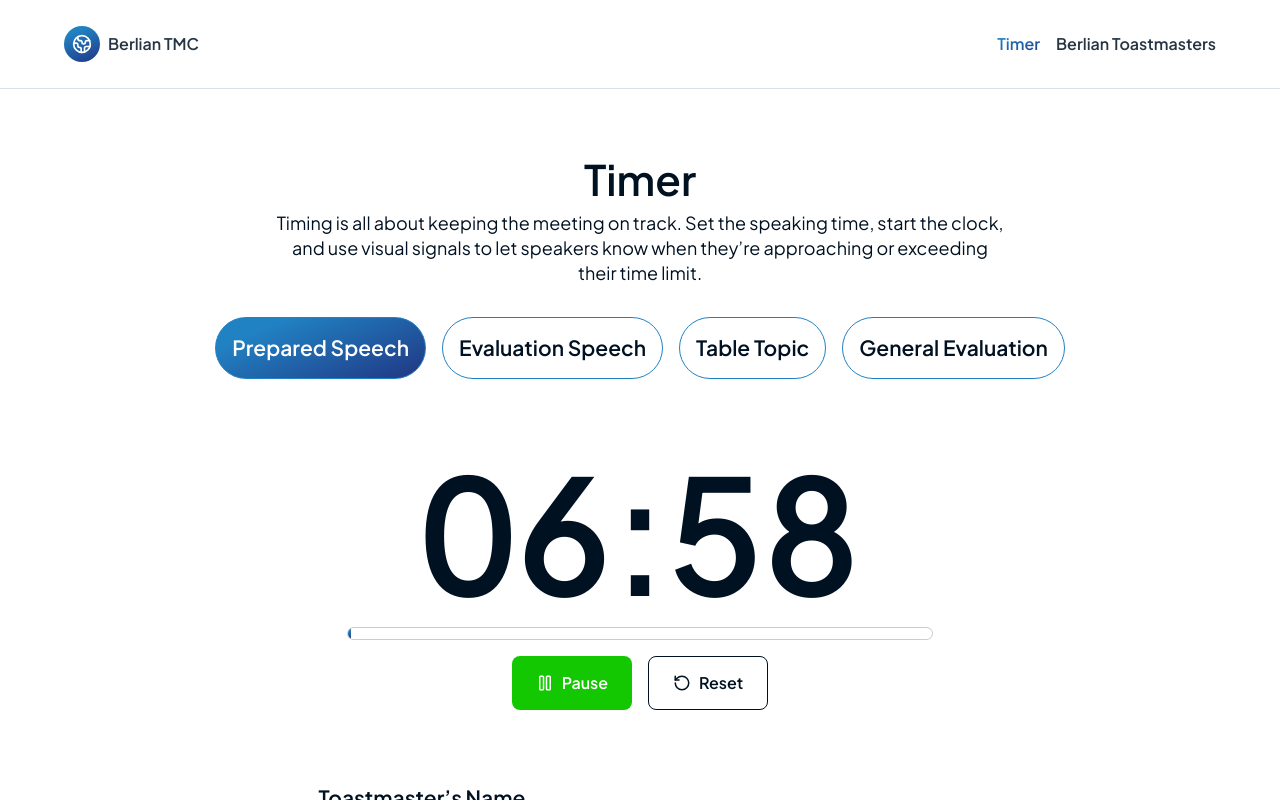
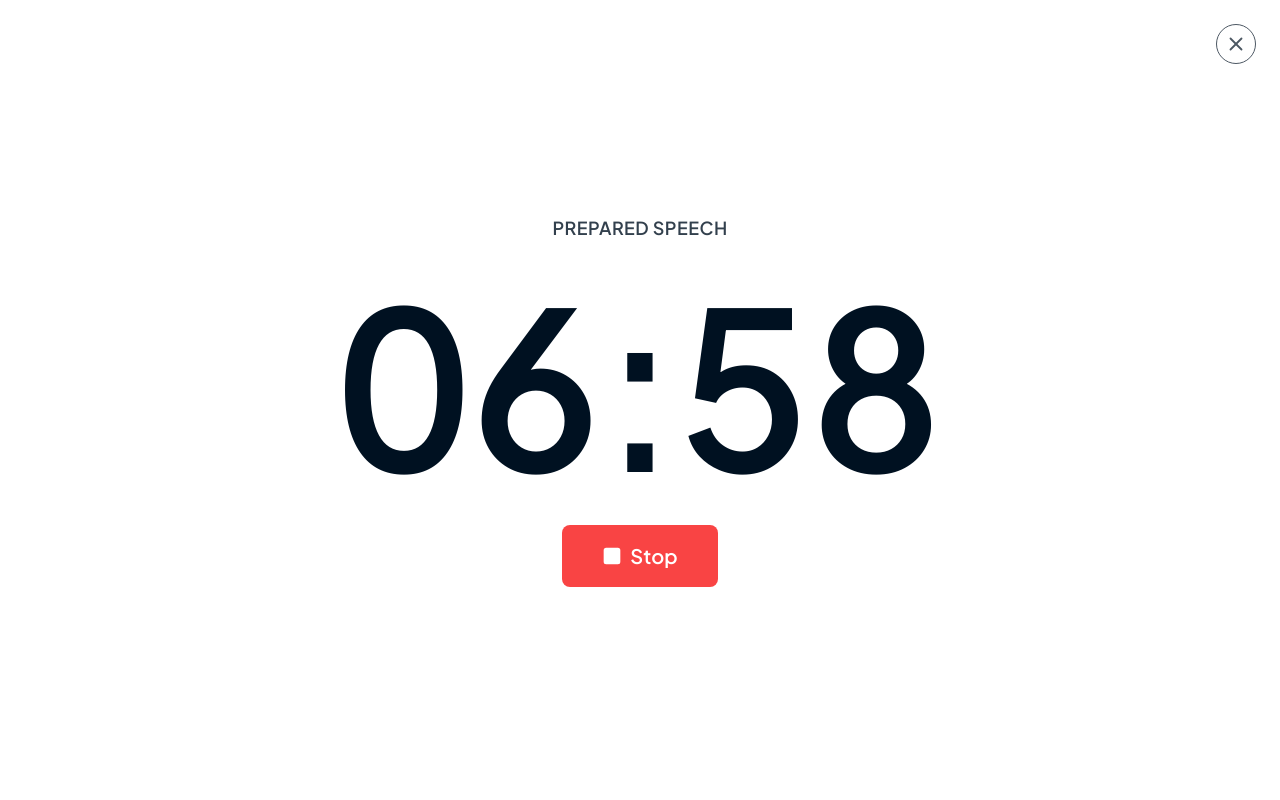
Before and after one commit to bsidesign/berliantmc, a Next.js app: page /timer in a window 1280 px wide. Both pictures are taken after a click on the button "Start". Shown: the top 800 px of the page. Built offline with nearby package versions, Linux system fonts and the light colour scheme.

Commit message:
Update Timer with fullscreen mode and color zones,

```diff
--- a/src/app/timer/page.tsx
+++ b/src/app/timer/page.tsx
@@ -1,9 +1,9 @@
 "use client";
 
 import { useEffect, useMemo, useRef, useState } from "react";
-import { Play, Pause, RotateCcw, Trash2 } from "lucide-react";
+import { Play, Square, RotateCcw, Trash2, X } from "lucide-react";
 import Header from "@/components/Header";
-import { TIMER_CATEGORIES, formatTime } from "@/lib/timer-categories";
+import { TIMER_CATEGORIES, type TimerCategory, formatTime } from "@/lib/timer-categories";
 
 type SummaryRow = {
   id: string;
@@ -11,6 +11,33 @@ type SummaryRow = {
   category: string;
   time: string;
   note: string;
+};
+
+type Mode = "idle" | "running" | "naming";
+type Zone = "white" | "green" | "yellow" | "red" | "black";
+
+function zoneFor(elapsed: number, category: TimerCategory): Zone {
+  if (elapsed < category.green) return "white";
+  if (elapsed < category.yellow) return "green";
+  if (elapsed < category.red) return "yellow";
+  if (elapsed < category.black) return "red";
+  return "black";
+}
+
+const ZONE_STYLES: Record<Zone, string> = {
+  white: "bg-white text-brand-dark-1",
+  green: "bg-[#14c801] text-white",
+  yellow: "bg-[#f5c518] text-brand-dark-1",
+  red: "bg-[#f94444] text-white",
+  black: "bg-black text-white",
+};
+
+const ZONE_NOTES: Record<Zone, string> = {
+  white: "Under minimum time",
+  green: "On time",
+  yellow: "Wrap up",
+  red: "Over time",
+  black: "Not eligible to vote",
 };
 
 export default function TimerPage() {
@@ -21,19 +48,20 @@ export default function TimerPage() {
   );
 
   const [remaining, setRemaining] = useState(category.red);
-  const [running, setRunning] = useState(false);
+  const [mode, setMode] = useState<Mode>("idle");
+  const [finalElapsed, setFinalElapsed] = useState(0);
   const [name, setName] = useState("");
   const [rows, setRows] = useState<SummaryRow[]>([]);
   const intervalRef = useRef<ReturnType<typeof setInterval> | null>(null);
 
-  function selectCategory(next: (typeof TIMER_CATEGORIES)[number]) {
+  function selectCategory(next: TimerCategory) {
     setCategoryId(next.id);
-    setRunning(false);
+    setMode("idle");
     setRemaining(next.red);
   }
 
   useEffect(() => {
-    if (running) {
+    if (mode === "running") {
       intervalRef.current = setInterval(() => {
         setRemaining((r) => r - 1);
       }, 1000);
@@ -43,40 +71,40 @@ export default function TimerPage() {
     return () => {
       if (intervalRef.current) clearInterval(intervalRef.current);
     };
-  }, [running]);
+  }, [mode]);
 
   const elapsed = category.red - remaining;
-  const zone =
-    elapsed < category.green
-      ? "neutral"
-      : elapsed < category.yellow
-        ? "green"
-        : elapsed < category.red
-          ? "yellow"
-          : "red";
-
-  const zoneStyles: Record<string, string> = {
-    neutral: "bg-white text-brand-dark-1",
-    green: "bg-[#14c801] text-white",
-    yellow: "bg-[#f5c518] text-brand-dark-1",
-    red: "bg-[#f94444] text-white",
-  };
-
+  const zone = zoneFor(elapsed, category);
   const progressPct = Math.min(100, Math.max(0, (elapsed / category.red) * 100));
 
+  function handleStart() {
+    setMode("running");
+  }
+
+  function handleStop() {
+    setFinalElapsed(elapsed);
+    setMode("naming");
+  }
+
   function handleReset() {
-    setRunning(false);
+    setMode("idle");
     setRemaining(category.red);
   }
 
-  function handleSave() {
+  function handleCancelFullscreen() {
+    setMode("idle");
+    setRemaining(category.red);
+  }
+
+  function handleAddSpeaker() {
+    const finalZone = zoneFor(finalElapsed, category);
     setRows((prev) => [
       {
         id: crypto.randomUUID(),
         name: name.trim() || "Unnamed speaker",
         category: category.label,
-        time: formatTime(elapsed),
-        note: zone === "red" ? "Over time" : zone === "yellow" ? "Wrap up" : "On time",
+        time: formatTime(finalElapsed),
+        note: ZONE_NOTES[finalZone],
       },
       ...prev,
     ]);
@@ -111,9 +139,7 @@ export default function TimerPage() {
           ))}
         </div>
 
-        <div
-          className={`flex w-full max-w-[758px] flex-col items-center gap-4 rounded-2xl py-10 transition-colors ${zoneStyles[zone]}`}
-        >
+        <div className="flex w-full max-w-[758px] flex-col items-center gap-4 rounded-2xl border border-brand-dark-4 bg-white py-10 text-brand-dark-1">
           <p className="text-[96px] font-semibold leading-none tabular-nums sm:text-[160px]">
             {formatTime(remaining)}
           </p>
@@ -125,11 +151,11 @@ export default function TimerPage() {
           </div>
           <div className="flex gap-4">
             <button
-              onClick={() => setRunning((r) => !r)}
+              onClick={handleStart}
               className="flex items-center gap-2 rounded-lg bg-[#14c801] px-6 py-3.5 text-[16px] font-semibold text-white"
             >
-              {running ? <Pause size={18} /> : <Play size={18} />}
-              {running ? "Pause" : "Start"}
+              <Play size={18} />
+              Start
             </button>
             <button
               onClick={handleReset}
@@ -139,24 +165,6 @@ export default function TimerPage() {
               Reset
             </button>
           </div>
-        </div>
-
-        <div className="flex w-full max-w-[643px] items-end gap-4">
-          <div className="flex flex-1 flex-col gap-1">
-            <label className="text-[21px] font-semibold">Toastmaster&rsquo;s Name</label>
-            <input
-              value={name}
-              onChange={(e) => setName(e.target.value)}
-              placeholder="Example: Lord Doni ..."
-              className="h-[50px] rounded-lg border border-black/25 px-4 text-[18px] outline-none focus:border-brand-blue"
-            />
-          </div>
-          <button
-            onClick={handleSave}
-            className="h-[50px] rounded-lg border border-black/25 px-6 text-[16px] font-semibold text-brand-dark-2"
-          >
-            Save
-          </button>
         </div>
 
         <section className="w-full rounded-lg py-8 brand-gradient">
@@ -206,6 +214,68 @@ export default function TimerPage() {
           </div>
         </section>
       </main>
+
+      {(mode === "running" || mode === "naming") && (
+        <div
+          className={`fixed inset-0 z-50 flex flex-col items-center justify-center gap-8 transition-colors ${ZONE_STYLES[zone]}`}
+        >
+          {mode === "running" && (
+            <button
+              onClick={handleCancelFullscreen}
+              aria-label="Exit without saving"
+              className="absolute right-6 top-6 rounded-full border border-current p-2 opacity-70 hover:opacity-100"
+            >
+              <X size={22} />
+            </button>
+          )}
+
+          <p className="text-[18px] font-semibold uppercase tracking-wide opacity-80">
+            {category.label}
+          </p>
+          <p className="text-[120px] font-semibold leading-none tabular-nums sm:text-[220px]">
+            {formatTime(mode === "naming" ? finalElapsed : remaining)}
+          </p>
+
+          {mode === "running" && (
+            <button
+              onClick={handleStop}
+              className="flex items-center gap-2 rounded-lg bg-[#f94444] px-10 py-4 text-[20px] font-semibold text-white"
+            >
+              <Square size={20} fill="white" />
+              Stop
+            </button>
+          )}
+
+          {mode === "naming" && (
+            <div className="absolute inset-0 flex items-center justify-center bg-black/50 p-6">
+              <div className="flex w-full max-w-[420px] flex-col gap-4 rounded-2xl bg-white p-8 text-brand-dark-1">
+                <h3 className="text-[24px] font-semibold">Who just spoke?</h3>
+                <p className="text-[15px] text-brand-dark-3">
+                  Time: {formatTime(finalElapsed)} &middot; {category.label}
+                </p>
+                <input
+                  autoFocus
+                  value={name}
+                  onChange={(e) => setName(e.target.value)}
+                  onKeyDown={(e) => {
+                    if (e.key === "Enter") handleAddSpeaker();
+                  }}
+                  placeholder="Example: Lord Doni ..."
+                  className="h-[50px] rounded-lg border border-black/25 px-4 text-[18px] outline-none focus:border-brand-blue"
+                />
+                <div className="flex justify-end gap-3">
+                  <button
+                    onClick={handleAddSpeaker}
+                    className="rounded-lg brand-gradient px-6 py-3 text-[15px] font-semibold text-white"
+                  >
+                    Add to Summary
+                  </button>
+                </div>
+              </div>
+            </div>
+          )}
+        </div>
+      )}
     </>
   );
 }
--- a/src/lib/timer-categories.ts
+++ b/src/lib/timer-categories.ts
@@ -1,21 +1,25 @@
 export type TimerCategory = {
   id: string;
   label: string;
-  /** seconds elapsed before the green ("qualified to stop") light */
+  /** seconds elapsed before the green ("minimum/target time reached") light */
   green: number;
-  /** seconds elapsed before the yellow ("wrap up") light */
+  /** seconds elapsed before the yellow ("warning") light */
   yellow: number;
-  /** seconds elapsed at the red ("time's up") light — also the countdown starting point */
+  /** seconds elapsed at the red ("maximum time / stop") light — also the countdown starting point */
   red: number;
+  /** seconds elapsed after which the speaker is no longer eligible to be voted for */
+  black: number;
 };
 
 // Standard Toastmasters timing guidelines. Adjust here if your club uses
 // different limits for a role (e.g. General Evaluation varies by club).
+// "black" is the standard 30-second grace period past the red/maximum time,
+// after which the speaker becomes ineligible to be voted for.
 export const TIMER_CATEGORIES: TimerCategory[] = [
-  { id: "prepared", label: "Prepared Speech", green: 5 * 60, yellow: 6 * 60, red: 7 * 60 },
-  { id: "evaluation", label: "Evaluation Speech", green: 2 * 60, yellow: 2.5 * 60, red: 3 * 60 },
-  { id: "tabletopic", label: "Table Topic", green: 60, yellow: 90, red: 120 },
-  { id: "general", label: "General Evaluation", green: 2 * 60, yellow: 2.5 * 60, red: 3 * 60 },
+  { id: "prepared", label: "Prepared Speech", green: 5 * 60, yellow: 6 * 60, red: 7 * 60, black: 7.5 * 60 },
+  { id: "evaluation", label: "Evaluation Speech", green: 2 * 60, yellow: 2.5 * 60, red: 3 * 60, black: 3.5 * 60 },
+  { id: "tabletopic", label: "Table Topic", green: 60, yellow: 90, red: 120, black: 150 },
+  { id: "general", label: "General Evaluation", green: 2 * 60, yellow: 2.5 * 60, red: 3 * 60, black: 3.5 * 60 },
 ];
 
 export function formatTime(totalSeconds: number) {
```
